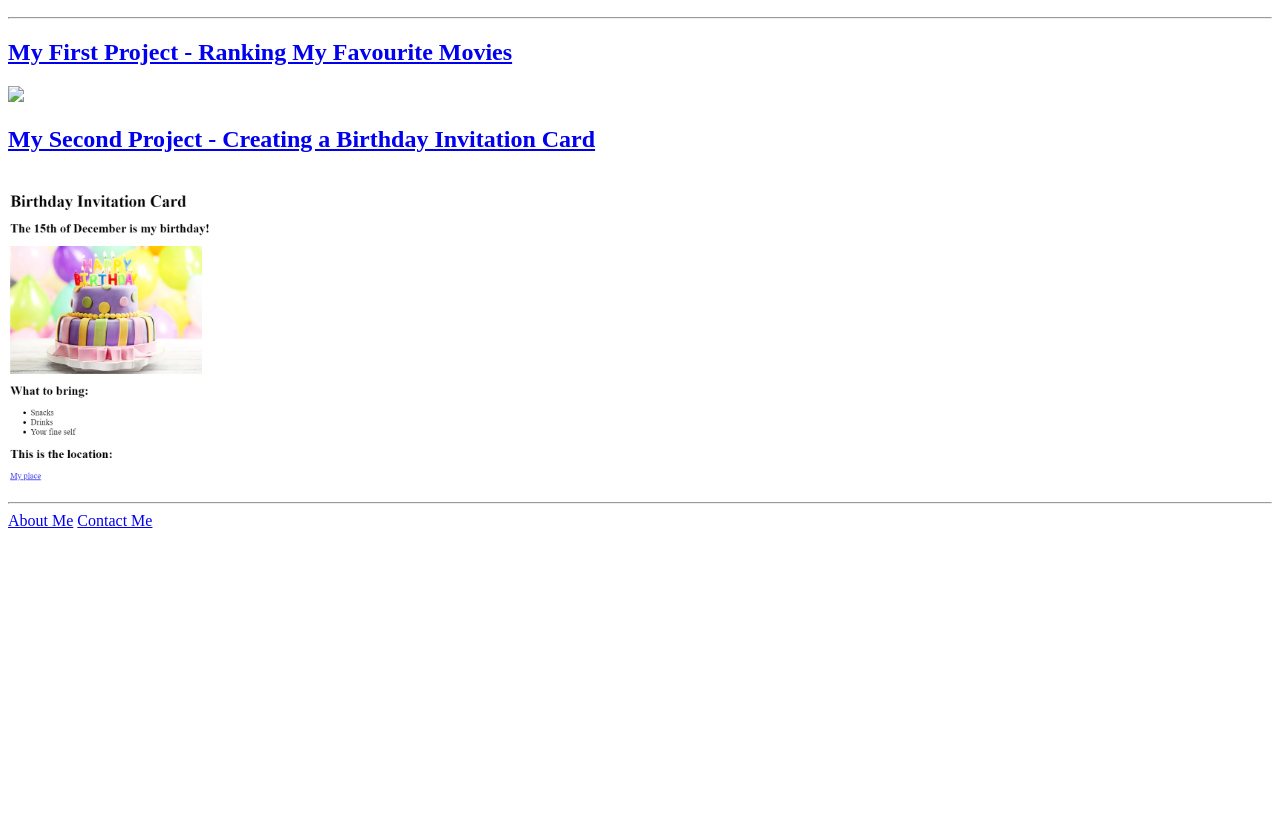
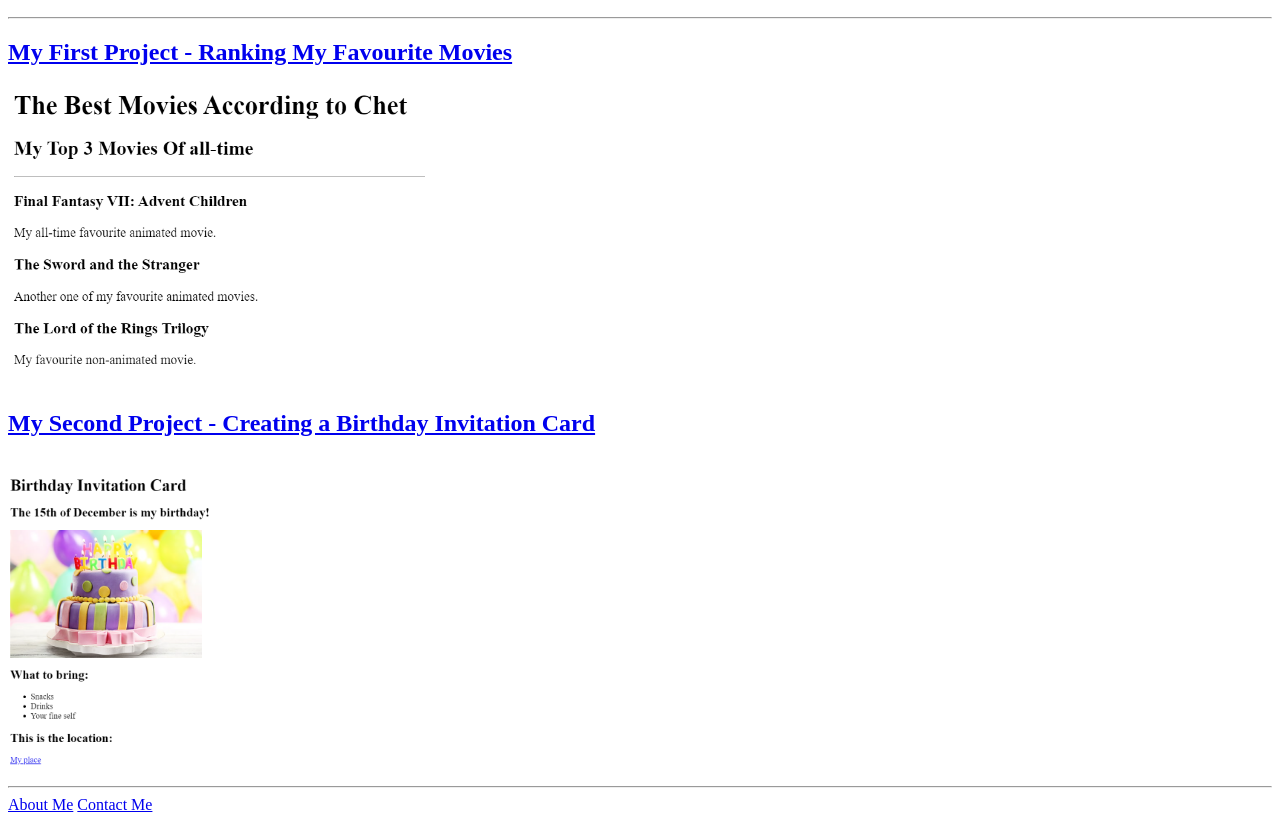
Before and after one commit to Chet2023/html-Portfolio, a plain HTML site: page index.html in a window 1280 px wide. Shown: the part 110-932 px from the top of the page. Before the commit the page ends 800 px from the top, so only its background shows below. Drawn offline with Linux system fonts and the light colour scheme; files whose address does not match are found by name.

Commit message:
Update index.html

```diff
--- a/index.html
+++ b/index.html
@@ -23,7 +23,7 @@
       ><h2>My First Project - Ranking My Favourite Movies</h2></a
     >
     <img
-      src="../4.3 HTML Porfolio Project/assets/images/Updated Movie Ranking Project.PNG"
+      src="../assets/images/Updated Movie Ranking Project.PNG"
       height="300"
     />
     <br />
```
